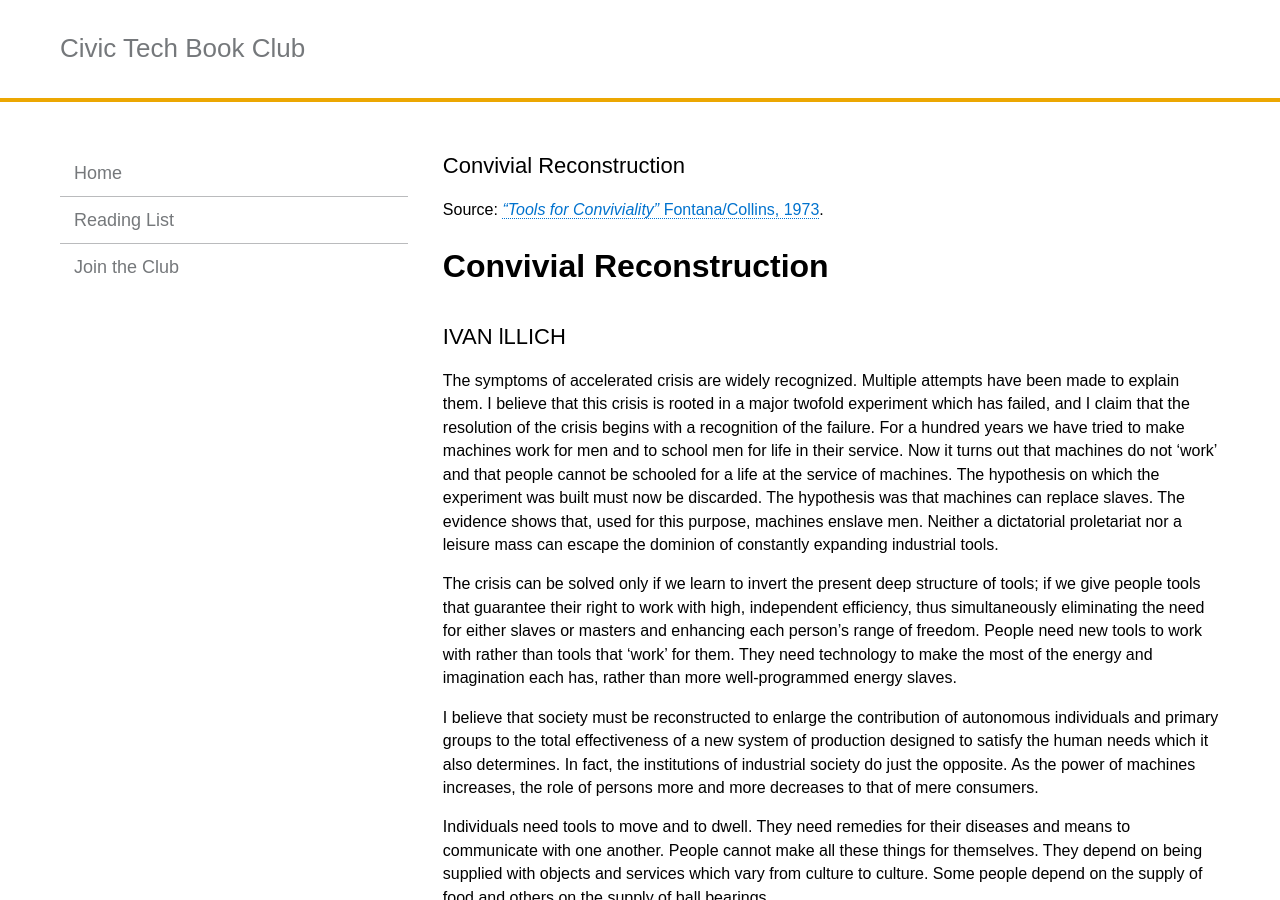
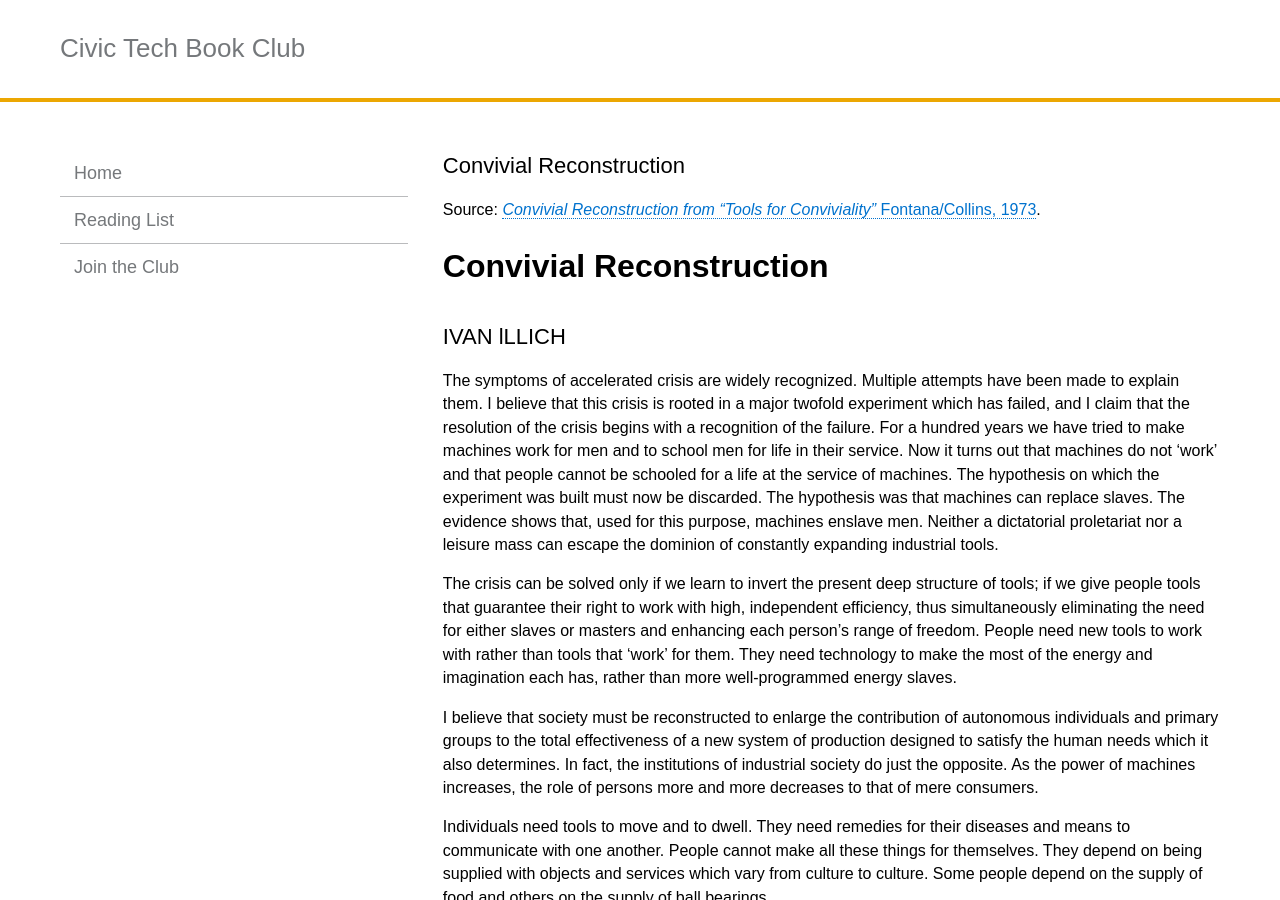
Before and after one commit to rebeccawilliams/bookclub, a Jekyll site: the page built from convivial-reconstruction.md, in a window 1280 px wide and 900 px high. Built offline with Jekyll 4.4.1, drawn with Linux system fonts in a browser that asks for light colours.

Commit message:
Update convivial-reconstruction.md

```diff
--- a/convivial-reconstruction.md
+++ b/convivial-reconstruction.md
@@ -3,7 +3,7 @@ layout: page
 title:  "Convivial Reconstruction"
 ---
 
-Source: [_"Tools for Conviviality"_ Fontana/Collins, 1973](http://monoskop.org/images/7/71/Illich_Ivan_Tools_for_Conviviality.pdf).
+Source: [_Convivial Reconstruction from "Tools for Conviviality"_ Fontana/Collins, 1973](http://monoskop.org/images/7/71/Illich_Ivan_Tools_for_Conviviality.pdf).
 
 # Convivial Reconstruction
 
```
